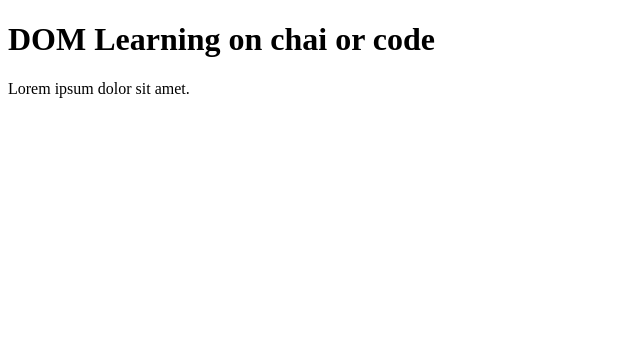
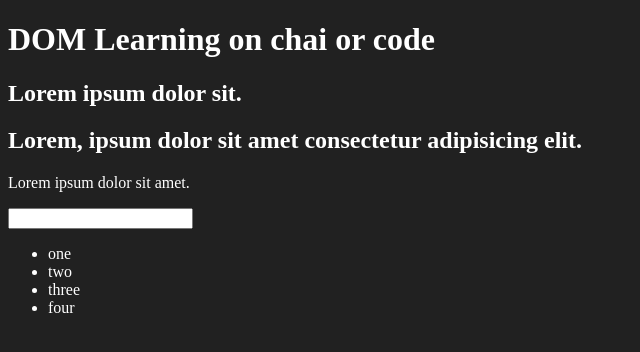
Before and after one commit to hardiktech99/js-hindi, a plain HTML site: page 06_dom/one.html in a window 1280 px wide. Shown: the whole page, without its empty margins (0-640 px from the left). Drawn offline with Linux system fonts and the light colour scheme.

Commit message:
add updated fie

```diff
--- a/06_dom/one.html
+++ b/06_dom/one.html
@@ -4,11 +4,27 @@
     <meta charset="UTF-8">
 
     <title>DOM Learning</title>
+    <style>
+        .bg-black{
+            background-color: #212121;
+            color: #fff;
+        }
+    </style>
 </head>
-<body>
-    <div class="bg-black">
-        <h1 class="heading">DOM Learning on chai or code</h1>
+<body class="bg-black">
+    <div>
+        <h1 id="title" class="heading">DOM Learning on chai or code <span style="display: none;">test test</span> </h1>
+        <h2>Lorem ipsum dolor sit.</h2>
+        <h2>Lorem, ipsum dolor sit amet consectetur adipisicing elit.</h2>
         <p>Lorem ipsum dolor sit amet.</p>
+        <input type="password" name="" id="">
+
+        <ul>
+            <li class="listItem">one</li>
+            <li class="listItem">two</li>
+            <li class="listItem">three</li>
+            <li class="listItem">four</li>
+        </ul>
     </div>
 </body>
 </html>
```
